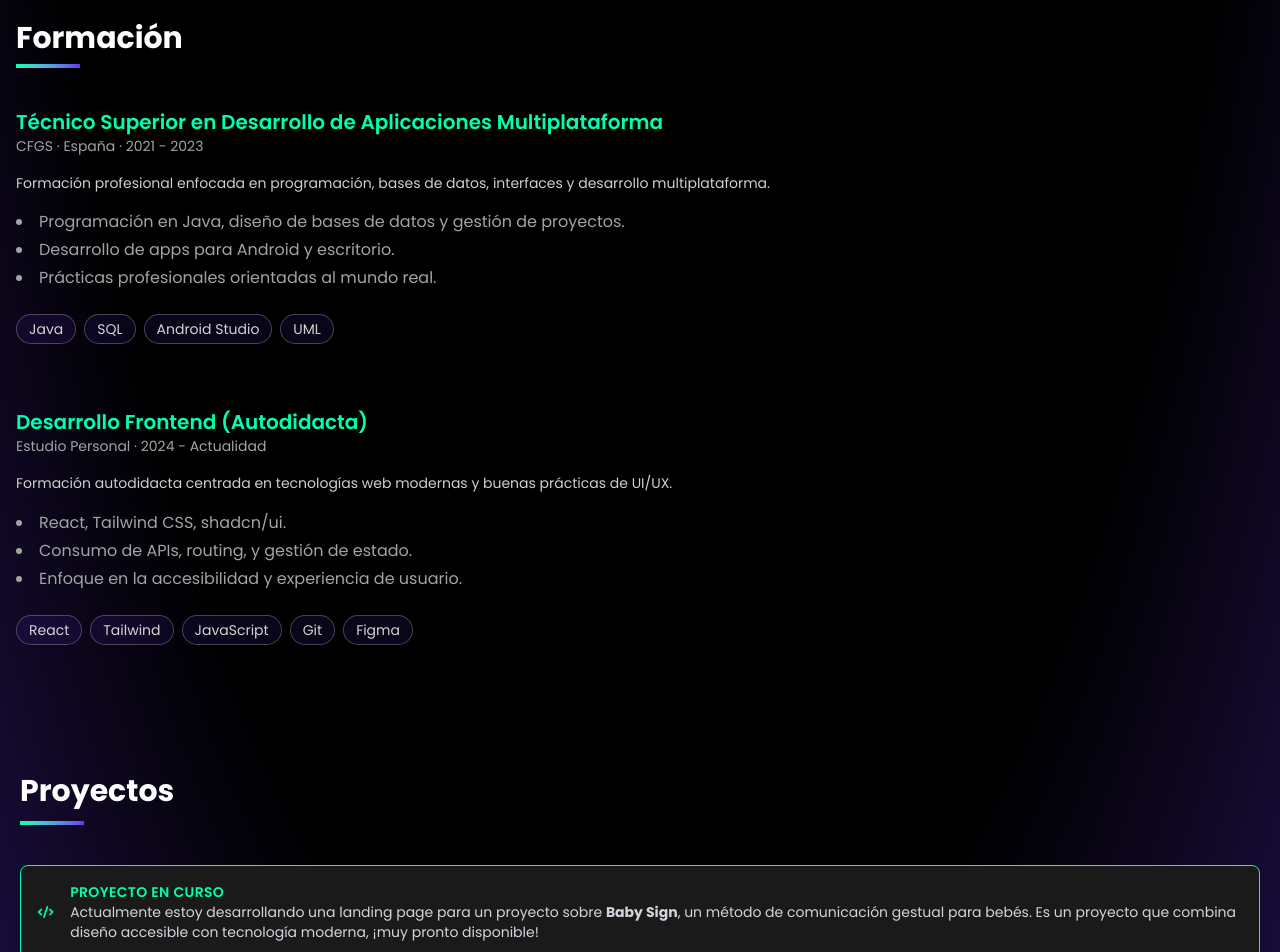
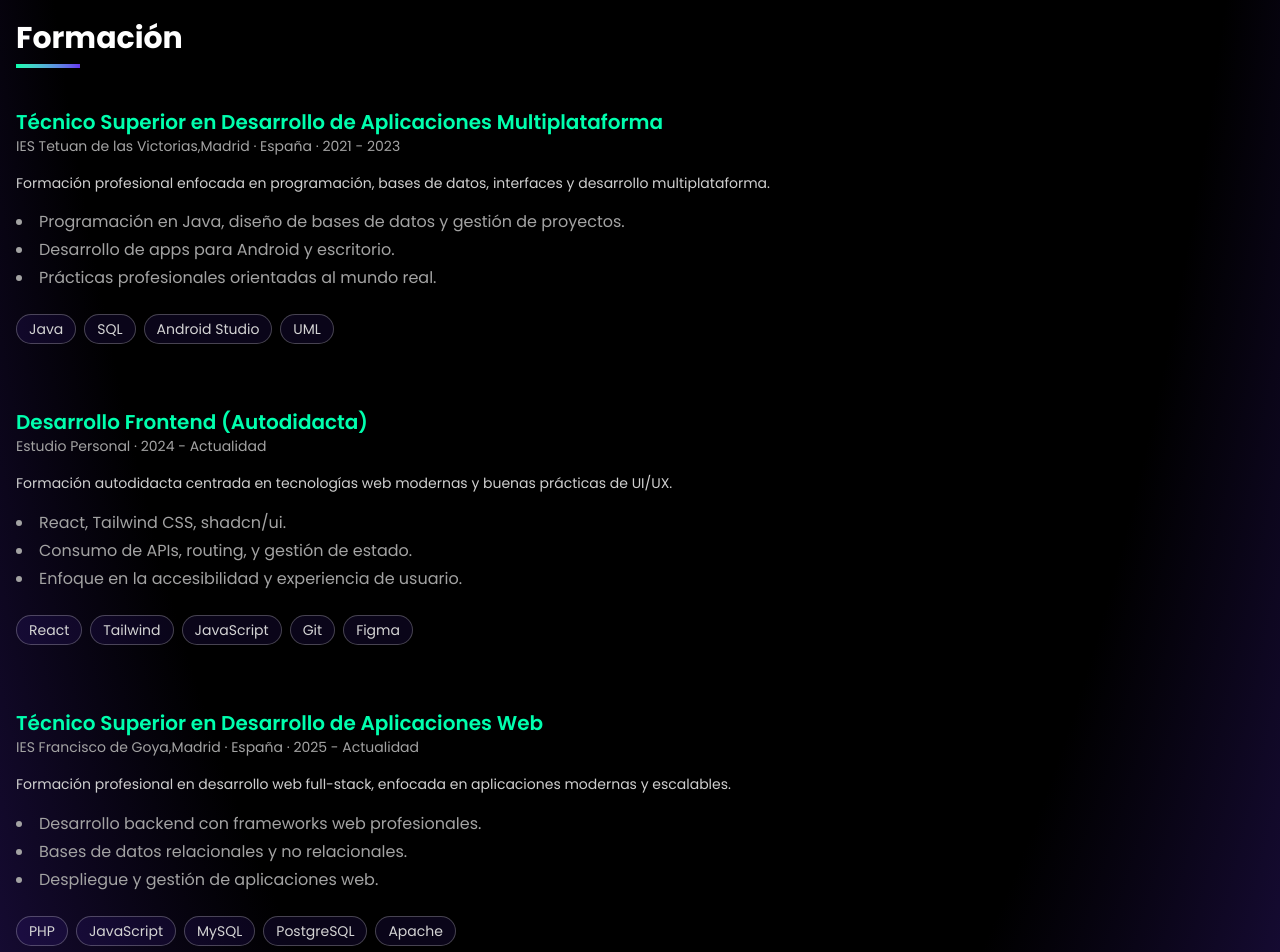
Before and after one commit to DevRodrigoPdp/portfolioReact, a React (Vite) app: page / in a window 1280 px wide. Shown: the part 1300-2252 px from the top of the page. Built offline with nearby package versions, Linux system fonts and the light colour scheme.

Commit message:
upgrade education

```diff
--- a/src/components/Education.jsx
+++ b/src/components/Education.jsx
@@ -3,7 +3,7 @@ import React from "react";
 const education = [
   {
     title: "Técnico Superior en Desarrollo de Aplicaciones Multiplataforma",
-    center: "CFGS · España",
+    center: "IES Tetuan de las Victorias,Madrid · España",
     period: "2021 - 2023",
     description:
       "Formación profesional enfocada en programación, bases de datos, interfaces y desarrollo multiplataforma.",
@@ -27,6 +27,19 @@ const education = [
     ],
     tech: ["React", "Tailwind", "JavaScript", "Git", "Figma"],
   },
+  {
+    title: "Técnico Superior en Desarrollo de Aplicaciones Web",
+    center: "IES Francisco de Goya,Madrid · España",
+    period: "2025 - Actualidad",
+    description:
+      "Formación profesional en desarrollo web full-stack, enfocada en aplicaciones modernas y escalables.",
+    highlights: [
+      "Desarrollo backend con frameworks web profesionales.",
+      "Bases de datos relacionales y no relacionales.",
+      "Despliegue y gestión de aplicaciones web.",
+    ],
+    tech: ["PHP", "JavaScript", "MySQL", "PostgreSQL", "Apache"],
+  },
 ];
 
 export const Education = () => {
@@ -41,7 +54,7 @@ export const Education = () => {
           <div className="h-[4px] w-16 bg-gradient-to-r from-[#00ffae] to-[#63e]" />
         </div>
 
-        {/* Bloques de formación */}
+
         <div className="space-y-16">
           {education.map((edu, index) => (
             <div key={index} className="flex flex-col gap-4">
```
